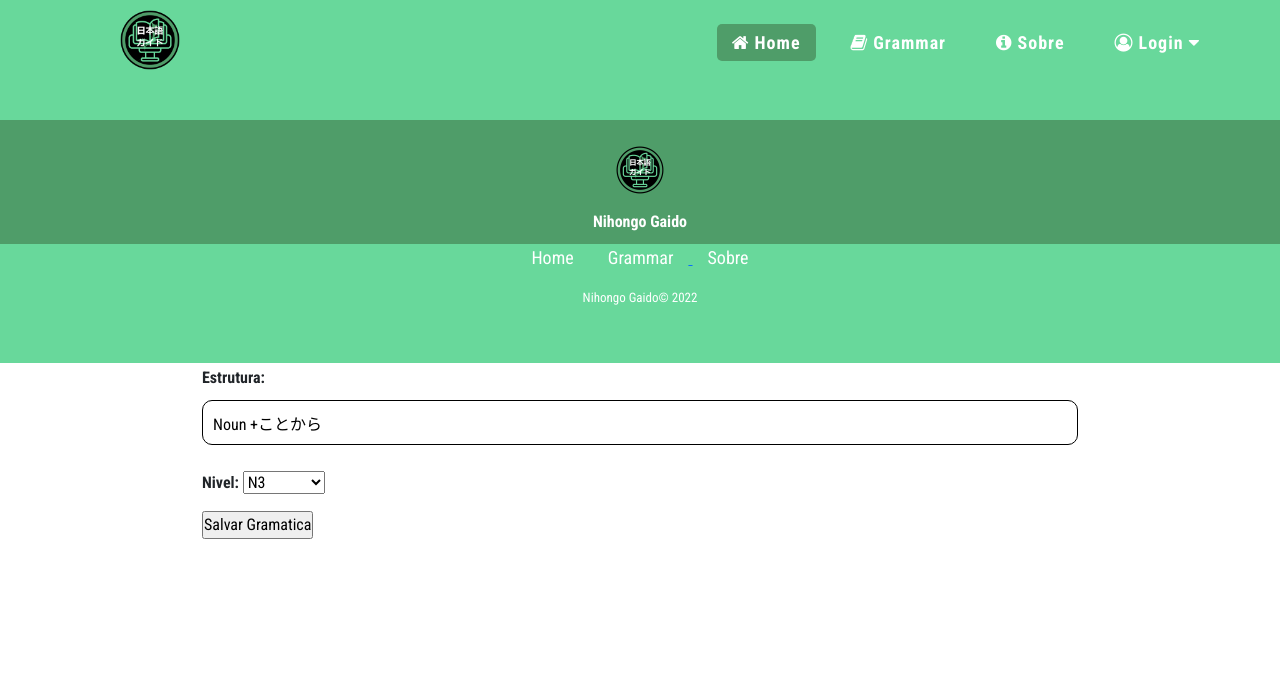
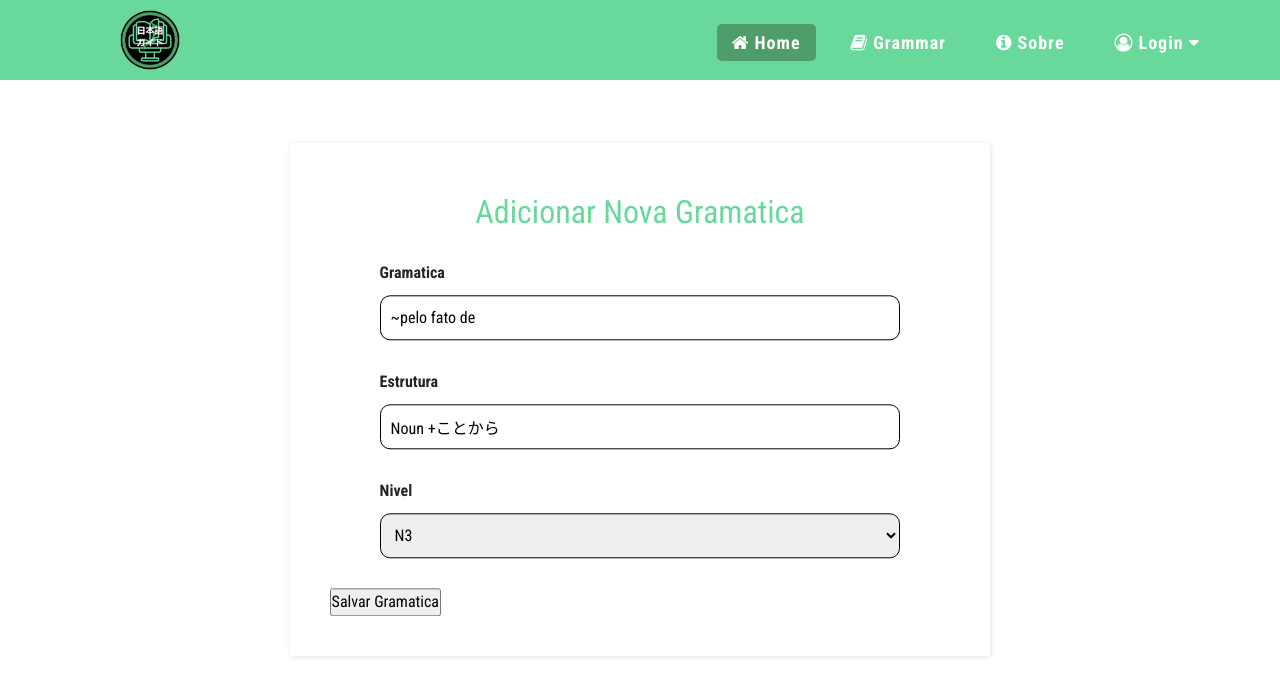
Before and after one commit to Renildo15/Nihongo-Gaido, a Django app: page /grammar/update/1 in a window 1280 px wide. Shown: the top 696 px of the page. Run offline with Django 4.2, Linux system fonts and the light colour scheme; data comes from the database, SQL or seed files in the repository; some web fonts are replaced.

Commit message:
Adicionando estilo aos forms #16

```diff
--- a/src/grammar_app/templates/grammar_form.html
+++ b/src/grammar_app/templates/grammar_form.html
@@ -8,7 +8,18 @@ Adicionar gramatica - Nihongo Gaido
 
 <form class="" method="post">
     {% csrf_token %}
-    {{form_grammar.as_p}}
-    <input type="submit" name="grammar" value="Salvar Gramatica"/>
+    <div class="inputs-grammar">
+        <h2>Adicionar nova gramatica</h2>
+        {% for field in form_grammar %}
+            <div class="inputs-grammar-box">
+                <label>{{field.label}}</label>
+                {{field}}
+            </div>
+        {% endfor %}
+        <input type="submit" name="grammar" value="Salvar Gramatica"/>
+    </div>
 </form>
 {% endblock content %}
+
+{% block footer %}
+{% endblock footer %}
--- a/src/static/styles/estilo-9.css
+++ b/src/static/styles/estilo-9.css
@@ -88,7 +88,8 @@ form{
 
 form input[type=text],
 form input[type=password],
-form input[type=email]{
+form input[type=email],
+select{
     width: 100%;
     height: 45px;
     border: 1px solid black;
@@ -328,6 +329,40 @@ i{
     color: #fff;
 }
 
+/* forms */
+
+.inputs-grammar{
+    padding: 40px;
+    width: 80%;
+    height: 80%;
+    margin: 0 auto;
+    max-width: 100%;
+    box-shadow: 1px 1px 6px #0000001c;
+}
+
+.inputs-grammar h2{
+    text-align: center;
+    text-transform: capitalize;
+    padding: 10px;
+    color: #68D89B;
+}
+
+.inputs-grammar-box{
+
+    padding: 0 30px;
+    margin: 20px;
+}
+
+
+
+
+
+
+
+
+
+
+
 img{
     width: 10rem;
 }
--- a/src/templates/base.html
+++ b/src/templates/base.html
@@ -44,8 +44,9 @@
         </ul>
        </nav>
     {% block content %}
-    {% endblock %}
+    {% endblock content %}
 
+    {% block footer %}
     <section class="footer-base">
         <div class="logo-footer">
             <a href="{% url 'pages:home' %}"><img src="{% static 'imgs/Nihongo-Gaido-1.png' %}"></a>
@@ -67,6 +68,8 @@
             Nihongo Gaido&copy; 2022
         </p>
     </section>
+    {% endblock footer %}
+
     <script src="https://cdn.jsdelivr.net/npm/@popperjs/core@2.9.2/dist/umd/popper.min.js" integrity="sha384-IQsoLXl5PILFhosVNubq5LC7Qb9DXgDA9i+tQ8Zj3iwWAwPtgFTxbJ8NT4GN1R8p" crossorigin="anonymous"></script>
     <script src="https://cdn.jsdelivr.net/npm/bootstrap@5.0.2/dist/js/bootstrap.min.js" integrity="sha384-cVKIPhGWiC2Al4u+LWgxfKTRIcfu0JTxR+EQDz/bgldoEyl4H0zUF0QKbrJ0EcQF" crossorigin="anonymous"></script>
     <script src="https://code.jquery.com/jquery-3.4.0.min.js" integrity="sha256-BJeo0qm959uMBGb65z40ejJYGSgR7REI4+CW1fNKwOg="crossorigin="anonymous"></script>
```
Also changed, not shown: src/grammar_app/forms.py (line endings or trailing spaces).
